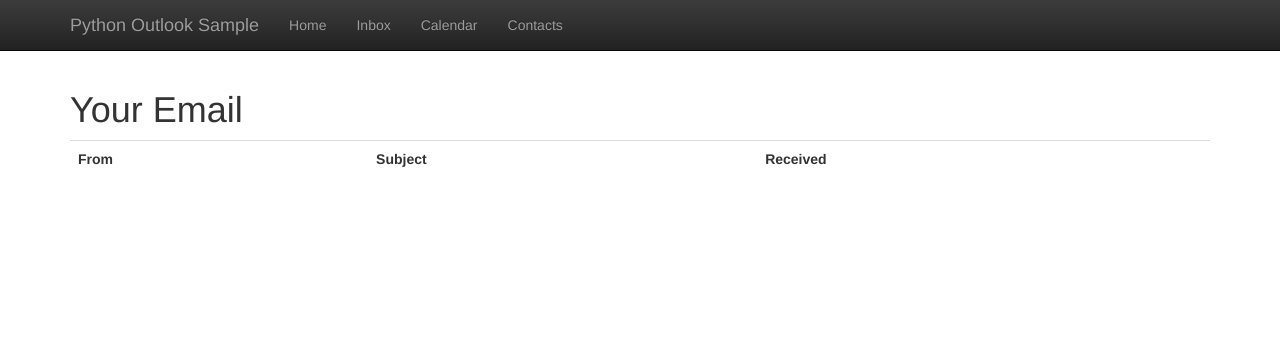
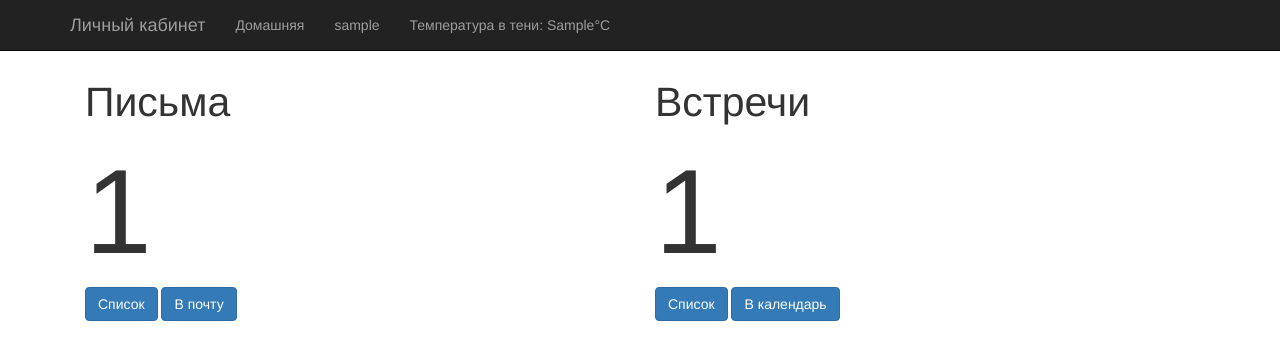
Before and after one commit to burbaljaka/Outlook-app, a Django app: template python_tutorial/tutorial/templates/tutorial/mail.html in a window 1280 px wide. Shown: the top 360 px of the page. Run offline with Django 3.2, Linux system fonts and the light colour scheme; the template is opened without the code that fills it: most values are stand-ins (such as "Sample title", 1, 10 or a date in 2020); lists and menus that the app fills with data are empty; parts of the project's set-up code (start-up, migrations or seed data) failed here and were passed over; some libraries are stand-ins or nearby versions.

Commit message:
Update mail.html

```diff
--- a/python_tutorial/tutorial/templates/tutorial/mail.html
+++ b/python_tutorial/tutorial/templates/tutorial/mail.html
@@ -1,19 +1,126 @@
-{% extends "tutorial/layout.html" %}
-{% block content %}
-<h1>Your Email</h1>
+<!DOCTYPE html>
+<html>
+<head>
+  <title>Python Outlook API Sample</title>
+  <!-- Latest compiled and minified CSS -->
+  <link rel="stylesheet" href="https://maxcdn.bootstrapcdn.com/bootstrap/3.3.7/css/bootstrap.min.css" integrity="sha384-BVYiiSIFeK1dGmJRAkycuHAHRg32OmUcww7on3RYdg4Va+PmSTsz/K68vbdEjh4u" crossorigin="anonymous">
+
+  <!-- Optional theme -->
+
+</head>
+<body style="padding-top: 70px;">
+  <nav class="navbar navbar-expand-lg navbar-inverse navbar-fixed-top">
+    <div class="container">
+      <div class="navbar-header">
+        <button type="button" class="navbar-toggle collapsed" data-toggle="collapse" data-target="#navbar" aria-expanded="false" aria-controls="navbar">
+          <span class="sr-only">Toggle navigation</span>
+          <span class="icon-bar"></span>
+          <span class="icon-bar"></span>
+          <span class="icon-bar"></span>
+        </button>
+        <a class="navbar-brand" href="/">Личный кабинет</a>
+      </div>
+      <div id="navbar" class="navbar-collapse collapse">
+        <ul class="nav navbar-nav authed-nav">
+          <li id='home-nav'><a href="/">Домашняя</a></li>
+          <span class="navbar-text" data-placement="right">{{ user_name }}</span>
+          <span class="navbar-text" data-placement="right">Температура в тени: {{ city_weather }}°С</span>
+        </ul>
+
+      </div>
+    </div>
+  </nav>
+  <div class="container">
+
+
+  <div class="col-lg-6 col-xs-6">
+    <div class="card" style="width: 20rem;">
+      <div class="card-body ">
+        <h5 class="card-text" style="font-size: 41px">Письма</h5>
+        <h1 class="card-text" style="font-size: 120px;text-align: justify">{{ emails_counter }}</h1>
+        <a id="button_emails_list" class="btn btn-primary" href="#" role="button" onclick = "set_emails_display()">Список</a>
+        <a class="btn btn-primary" href="https://outlook.office365.com" role="button">В почту</a>
+      </div>
+    </div>
+  </div>
+  <div class="col-lg-6 col-xs-6">
+    <div class="card" style="width: 20rem;">
+      <div class="card-body ">
+        <h5 class="card-text" style="font-size: 41px">Встречи</h5>
+        <h1 class="card-text" style="font-size: 120px;text-align: justify">{{ events_counter }}</h1>
+        <a id="button_events_list" class="btn btn-primary" href="#" role="button" onclick = "set_events_display()">Список</a>
+        <a class="btn btn-primary" href="https://outlook.office.com/calendar/" role="button">В календарь</a>
+      </div>
+    </div>
+  </div>
+  </div>
+
+  <!--<a class="btn btn-primary" href="https://outlook.office365.com/owa/" role="button">Открыть почту</a>?-->
+  <div class="container">
+  <div id = "emails_table" class="container" style = "display: none">
+
+    <p></p>
+    <center><font size="7">Непрочитанные письма</font></center>
     <table class="table">
       <tr>
-    <th>From</th>
-    <th>Subject</th>
-    <th>Received</th>
+        <th>От</th>
+        <th>Тема</th>
+        <th>Получено</th>
       </tr>
 
     {% for message in messages %}
       <tr>
-      <td>{{ message.from.emailAddress.name }}</td>
-      <td>{{ message.subject }}</td>
-      <td>{{ message.receivedDateTime }}</td>
+        <td><a href="{{ message.webLink }}">{{ message.from.emailAddress.name }}</a></td>
+        <td><a href="{{ message.webLink }}">{{ message.subject }}</a></td>
+        <td><a href="{{ message.webLink }}">{{ message.receivedDateTime }}</a></td>
       </tr>
     {% endfor %}
     </table>
-{% endblock %}
+  </div>
+  </div>
+
+
+  <div class="container">
+  <div id = "events_table" class="container" style = "display: none">
+    <center><font size="7">Сегодняшние встречи</font></center>
+    <table class="table">
+      <tr>
+        <th>Тема</th>
+        <th>Дата начала</th>
+        <th>Время начала</th>
+      </tr>
+
+    {% for event in events %}
+      <tr>
+        <td><a href="{{ event.webLink }}">{{ event.subject }}</a></td>
+        <td><a href="{{ event.webLink }}">{{ event.start.date }}</a></td>
+        <td><a href="{{ event.webLink }}">{{ event.start.time }}</a></td>
+      </tr>
+    {% endfor %}
+    </table>
+  </div>
+  </div>
+  <script type="text/javascript">
+    function set_emails_display(){
+      if (emails_table.style.display==='none'){
+        emails_table.style.display = 'block'
+        button_emails_list.text = 'Скрыть'
+      }else{
+        emails_table.style.display='none'
+        button_emails_list.text = 'Список'
+      }
+    }
+    function set_events_display(){
+      if (events_table.style.display==='none'){
+        events_table.style.display = 'block'
+        button_events_list.text = 'Скрыть'
+      }else{
+        events_table.style.display='none'
+        button_events_list.text = 'Список'
+      }
+    }
+  </script>
+
+
+</body>
+</html>
```
Lines whose indentation alone changed are shown as unchanged.
